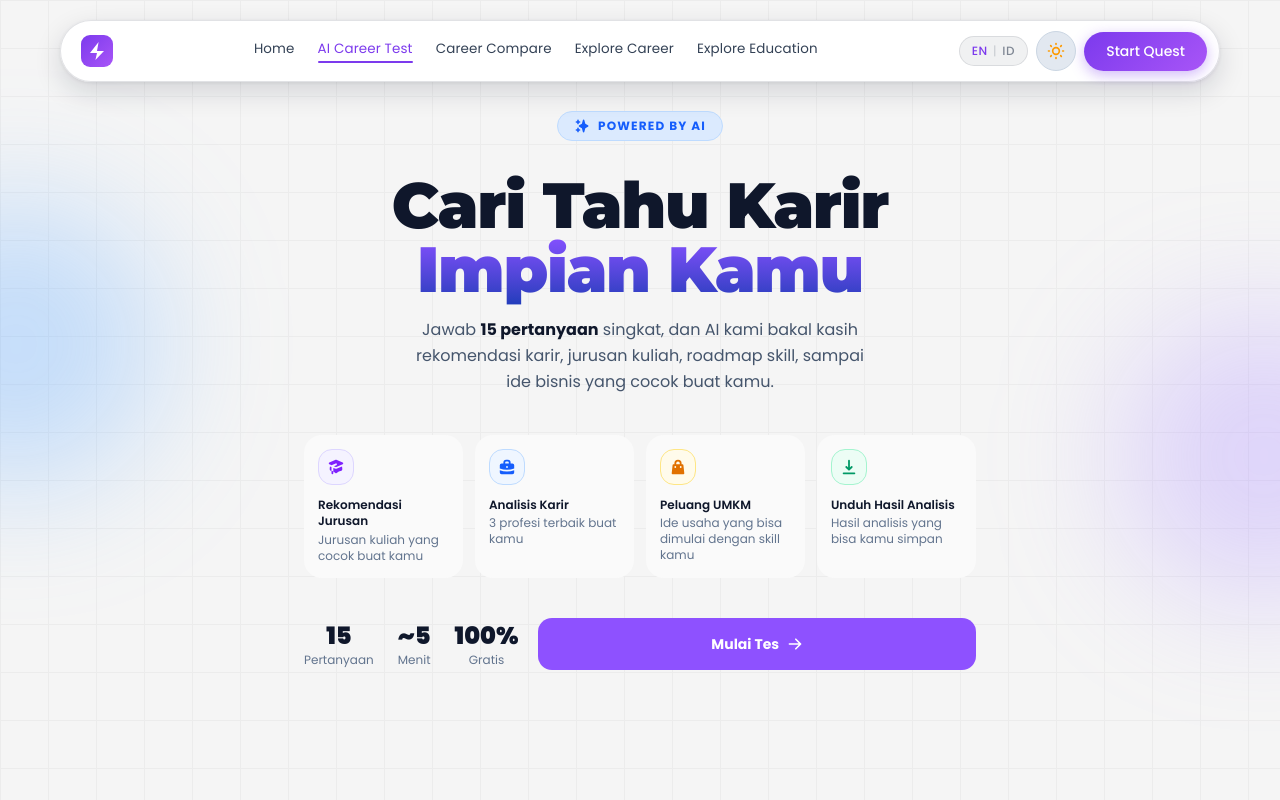
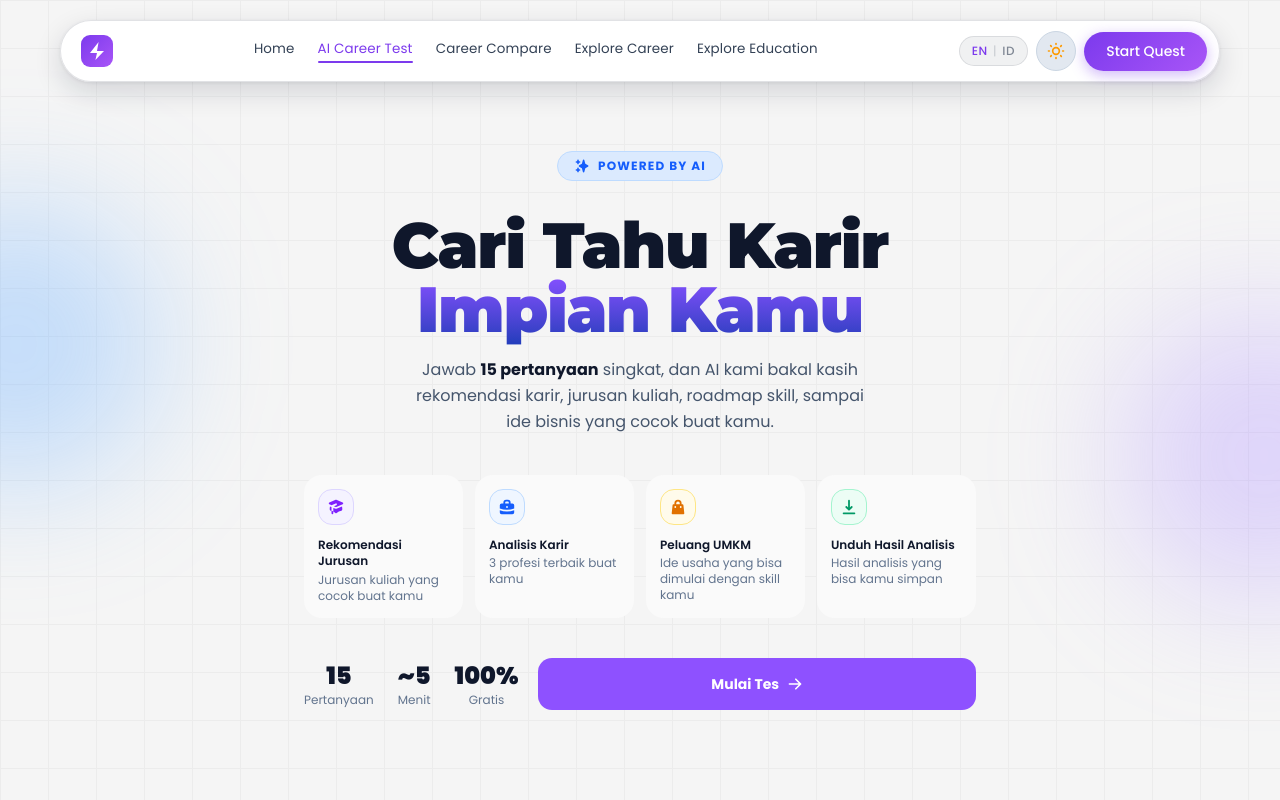
Before and after one commit to ayuarista/pendidikan, a React (Vite) app: page /ai-career-test in a window 1280 px wide. Shown: the top 800 px of the page. Built offline with nearby package versions, Linux system fonts and the light colour scheme.

Commit message:
add padding top career

```diff
--- a/src/components/CareerTest/IntroPage.jsx
+++ b/src/components/CareerTest/IntroPage.jsx
@@ -35,7 +35,7 @@ const STATS = [
 
 export default function IntroPage({ onStart }) {
   return (
-    <div className="pt-24 sm:pt-0 min-h-screen dark:bg-background bg-neutral-100 flex items-center justify-center p-5 relative overflow-hidden transition-colors duration-300">
+    <div className="pt-28 sm:pt-16 lg:pt-20 min-h-screen dark:bg-background bg-neutral-100 flex items-center justify-center p-5 relative overflow-hidden transition-colors duration-300">
 
       {/* Background Grid Pattern */}
       <div className="absolute inset-0 dark:opacity-[0.08] opacity-[0.10]"
```
